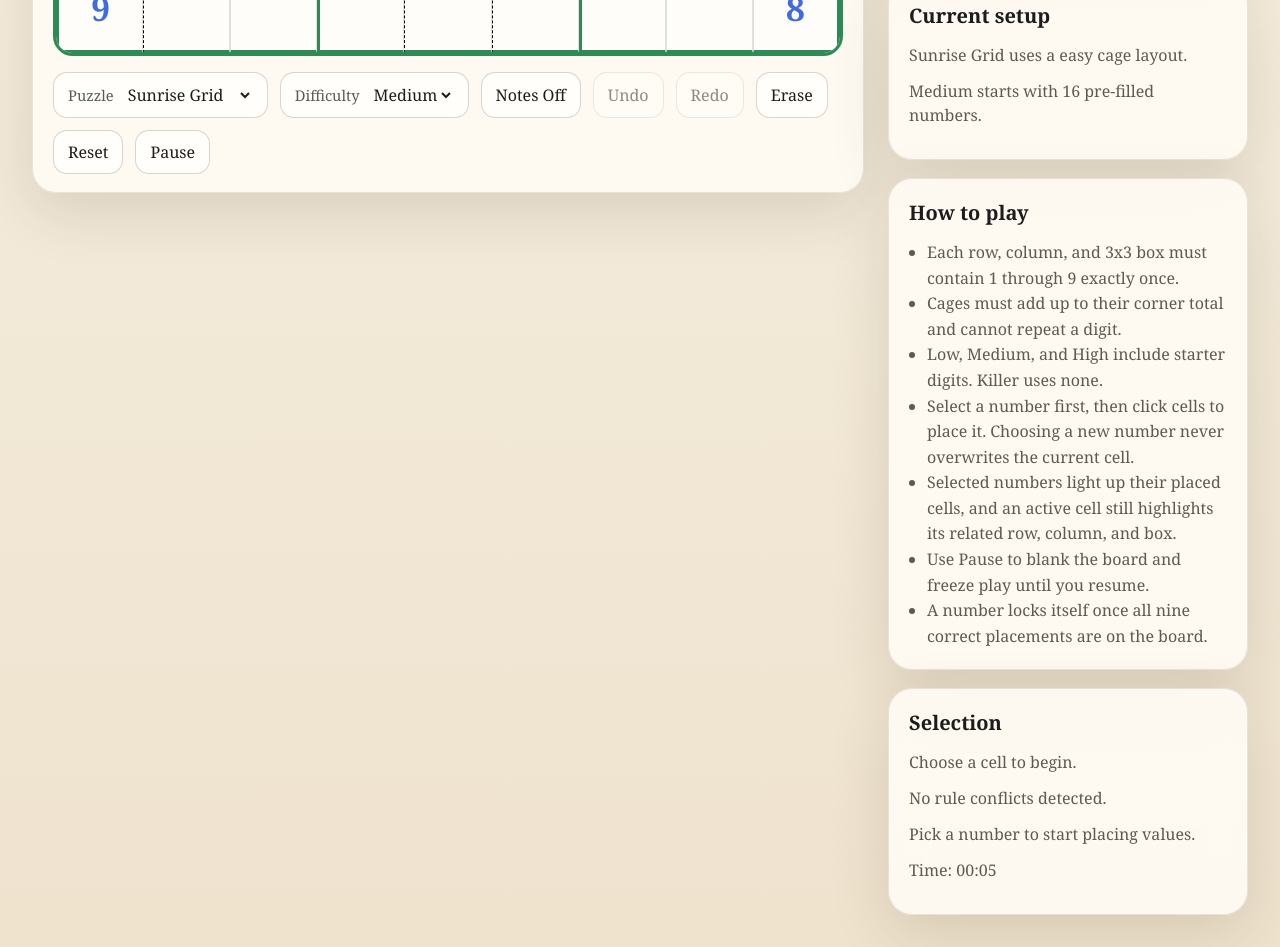
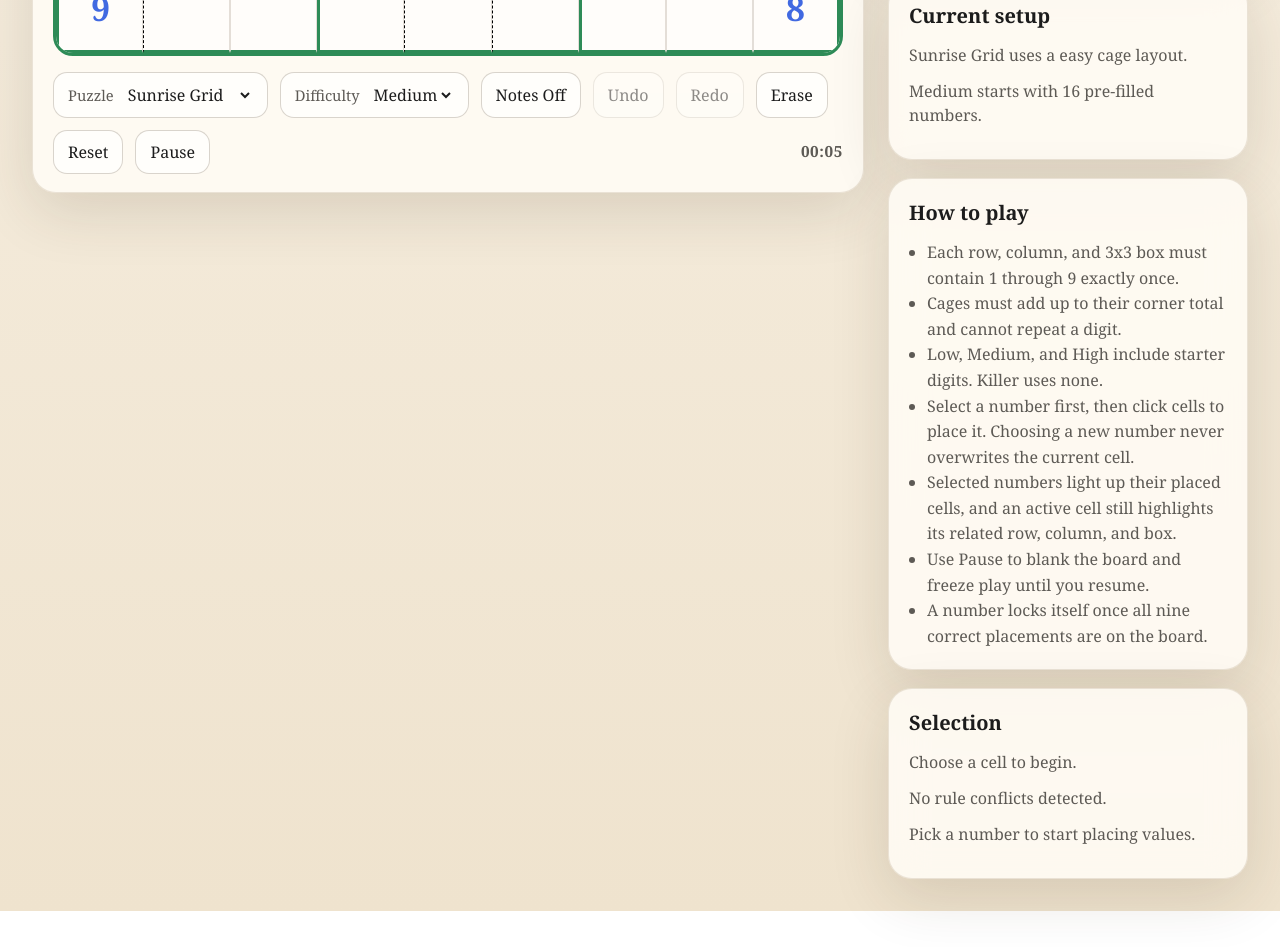
Before and after one commit to Earl-Brown/sudoku-vibe, a Next.js app: page / in a window 1280 px wide. Shown: the part 840-1787 px from the top of the page. After the commit the page ends 1751 px from the top, so only its background shows below. Built offline with nearby package versions, Linux system fonts and the light colour scheme.

Commit message:
Release 0.3.9

```diff
--- a/app/globals.css
+++ b/app/globals.css
@@ -463,3 +463,14 @@ h1 {
   letter-spacing: 0.06em;
   text-transform: uppercase;
 }
+
+.toolbar-timer {
+  margin-left: auto;
+  align-self: center;
+  padding: 10px 0 10px 12px;
+  color: var(--muted);
+  font-size: 0.96rem;
+  font-weight: 700;
+  letter-spacing: 0.04em;
+  white-space: nowrap;
+}
--- a/components/game-app.tsx
+++ b/components/game-app.tsx
@@ -343,6 +343,7 @@ export function GameApp() {
             <button onClick={() => setState((current) => togglePause(current))}>
               {state.isPaused ? "Play" : "Pause"}
             </button>
+            <div className="toolbar-timer">{formatTime(state.elapsedSeconds)}</div>
           </div>
         </div>
 
@@ -427,7 +428,6 @@ export function GameApp() {
                   ? `Ready to place ${state.selectedDigit}.`
                   : "Pick a number to start placing values."}
             </p>
-            <p>{state.isPaused ? "Timer is paused." : `Time: ${formatTime(state.elapsedSeconds)}`}</p>
           </div>
         </aside>
       </section>
```
